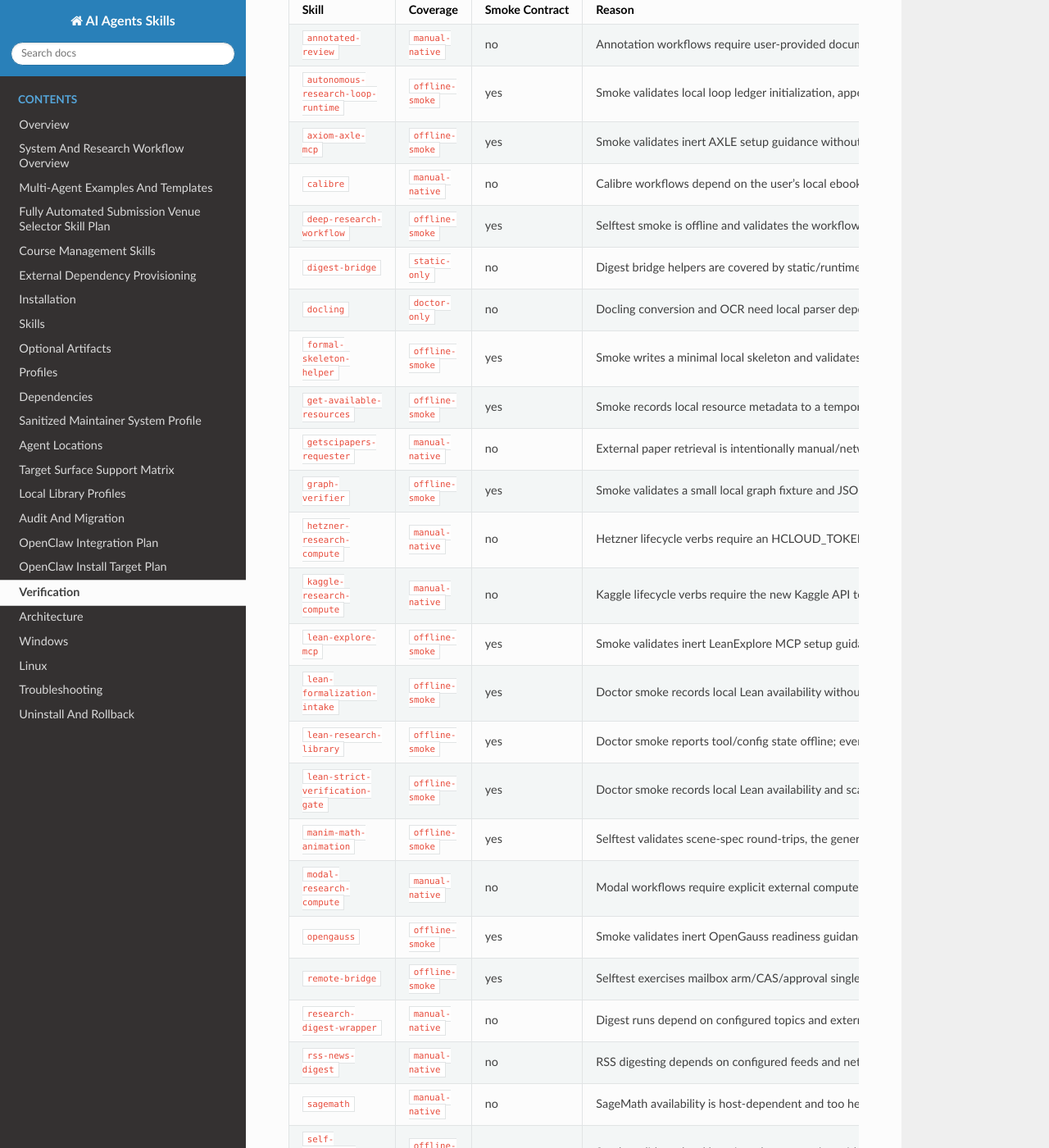
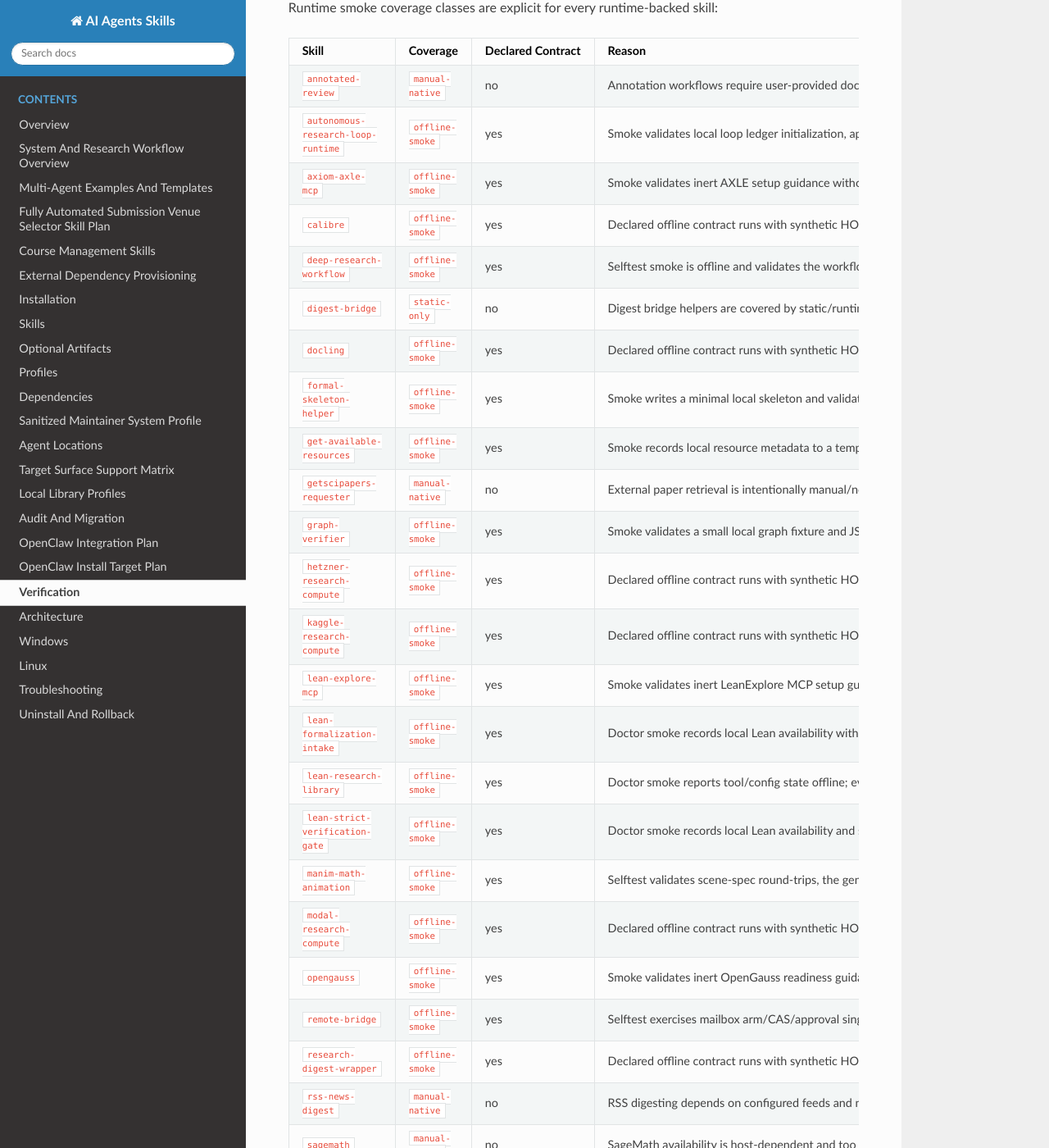
Before and after one commit to hoanganhduc/ai-agents-skills, a Sphinx documentation site: the page built from docs/source/verification.md, in a window 1280 px wide and 1400 px high, scrolled down 4010 px. Shown: the whole window at 82% size. Built offline with Sphinx 7.4.7 and the Read the Docs theme 3.1.0, drawn with Linux system fonts in a browser that asks for light colours; some of the changed text lies outside the part shown.

Commit message:
docs: regenerate verification coverage after contract integration
Count declared offline, functional and live contracts consistently in the generated coverage table.

Co-Authored-By: OpenAI Codex <noreply@openai.com>

````diff
--- a/docs/source/verification.md
+++ b/docs/source/verification.md
@@ -178,30 +178,30 @@ harness.
 
 Runtime smoke coverage classes are explicit for every runtime-backed skill:
 
-| Skill | Coverage | Smoke Contract | Reason |
+| Skill | Coverage | Declared Contract | Reason |
 |---|---|---|---|
 | `annotated-review` | `manual-native` | no | Annotation workflows require user-provided documents and optional local tooling; no safe generic offline smoke is declared. |
 | `autonomous-research-loop-runtime` | `offline-smoke` | yes | Smoke validates local loop ledger initialization, append, validation, and status without network, package installs, provider CLIs, config writes, or subagent spawning. The headless driver checks additionally require a host that can contain a primary process, and report themselves as skipped where it cannot. |
 | `axiom-axle-mcp` | `offline-smoke` | yes | Smoke validates inert AXLE setup guidance without installing packages or starting services. |
-| `calibre` | `manual-native` | no | Calibre workflows depend on the user's local ebook library and profile selection. |
+| `calibre` | `offline-smoke` | yes | Declared offline contract runs with synthetic HOME; functional and live checks are separate. |
 | `deep-research-workflow` | `offline-smoke` | yes | Selftest smoke is offline and validates the workflow guard contracts. |
 | `digest-bridge` | `static-only` | no | Digest bridge helpers are covered by static/runtime inventory checks; no generic input digest is shipped for smoke. |
-| `docling` | `doctor-only` | no | Docling conversion and OCR need local parser dependencies and documents; use the doctor path for environment checks. |
+| `docling` | `offline-smoke` | yes | Declared offline contract runs with synthetic HOME; functional and live checks are separate. |
 | `formal-skeleton-helper` | `offline-smoke` | yes | Smoke writes a minimal local skeleton and validates JSON output without network or secrets. |
 | `get-available-resources` | `offline-smoke` | yes | Smoke records local resource metadata to a temporary file without network or secrets. |
 | `getscipapers-requester` | `manual-native` | no | External paper retrieval is intentionally manual/network-gated and has no generic offline smoke. |
 | `graph-verifier` | `offline-smoke` | yes | Smoke validates a small local graph fixture and JSON result without network. |
-| `hetzner-research-compute` | `manual-native` | no | Hetzner lifecycle verbs require an HCLOUD_TOKEN and provision paid servers; they are not safe for generic offline smoke. The offline dry-run and guard paths are covered by tests/test_hetzner_research_compute.py. |
-| `kaggle-research-compute` | `manual-native` | no | Kaggle lifecycle verbs require the new Kaggle API token (KAGGLE_API_TOKEN or ~/.kaggle/access_token) and push real kernels; per Kaggle ToS no live call is made in the build. The offline dry-run, resume-loop, fan-out, and guard paths are covered by tests/test_kaggle_research_compute.py (all kaggle CLI calls and the kagglehub-validate hook mocked). |
+| `hetzner-research-compute` | `offline-smoke` | yes | Declared offline contract runs with synthetic HOME; functional and live checks are separate. |
+| `kaggle-research-compute` | `offline-smoke` | yes | Declared offline contract runs with synthetic HOME; functional and live checks are separate. |
 | `lean-explore-mcp` | `offline-smoke` | yes | Smoke validates inert LeanExplore MCP setup guidance without installing packages, starting services, or calling live APIs. |
 | `lean-formalization-intake` | `offline-smoke` | yes | Doctor smoke records local Lean availability without installing dependencies. |
 | `lean-research-library` | `offline-smoke` | yes | Doctor smoke reports tool/config state offline; every network verb is marked and excluded from smoke. |
 | `lean-strict-verification-gate` | `offline-smoke` | yes | Doctor smoke records local Lean availability and scanner status without installing dependencies. |
 | `manim-math-animation` | `offline-smoke` | yes | Selftest validates scene-spec round-trips, the generated Manim source (Write/MathTex/TransformMatchingTex/emphasis), and the manim/ffmpeg argv builders with no network, package install, Manim, LaTeX, or ffmpeg. |
-| `modal-research-compute` | `manual-native` | no | Modal workflows require explicit external compute credentials and are not safe for generic offline smoke. |
+| `modal-research-compute` | `offline-smoke` | yes | Declared offline contract runs with synthetic HOME; functional and live checks are separate. |
 | `opengauss` | `offline-smoke` | yes | Smoke validates inert OpenGauss readiness guidance without installing OpenGauss, starting gauss, or calling backends. Full install/session is manual-native. |
 | `remote-bridge` | `offline-smoke` | yes | Selftest exercises mailbox arm/CAS/approval single-use, inbox claim/consume, /aas parser boundaries, and in-memory config redaction without network, path synchronization, or real-secret discovery; installed legacy sync/publisher names are inert revocation stubs. |
-| `research-digest-wrapper` | `manual-native` | no | Digest runs depend on configured topics and external feeds; no generic offline smoke is declared. |
+| `research-digest-wrapper` | `offline-smoke` | yes | Declared offline contract runs with synthetic HOME; functional and live checks are separate. |
 | `rss-news-digest` | `manual-native` | no | RSS digesting depends on configured feeds and network access. |
 | `sagemath` | `manual-native` | no | SageMath availability is host-dependent and too heavy for default offline CI smoke. |
 | `self-improving-agent` | `offline-smoke` | yes | Smoke validates local learning-plan generation without network, package installs, or config writes. |
@@ -211,8 +211,8 @@ Runtime smoke coverage classes are explicit for every runtime-backed skill:
 | `tikz-draw` | `manual-native` | no | TikZ workflows depend on TeX toolchains and user-provided figure specs. |
 | `url-to-screenshot-runtime` | `offline-smoke` | yes | Selftest validates the deterministic core (browser-detection candidate order for linux/macos/windows synthetic layouts, SSRF URL-admission gate, CDP command JSON with no --remote-allow-origins flag and a --host-resolver-rules MAP pin, consent-selector list, viewport/full-page arg builders, in-memory blank-output detector, the verify gate on synth golden+blank, and per-OS process-kill strategy selection) with no network, browser launch, or package install. |
 | `venue-ranking-evidence` | `offline-smoke` | yes | Smoke validates local source descriptors and deterministic evidence contracts without network access, browser launch, credentials, or package installation. |
-| `vnthuquan` | `manual-native` | no | Vietnam Thu Quan discovery/download flows are network and library-profile gated. |
-| `zotero` | `manual-native` | no | Zotero workflows depend on the user's local library, profile, and optional cloud credentials. |
+| `vnthuquan` | `offline-smoke` | yes | Declared offline contract runs with synthetic HOME; functional and live checks are separate. |
+| `zotero` | `venv-smoke` | yes | Declared functional contracts require the admitted skill Python venv. |
 
 ```bash
 make runtime-smoke
````
Also changed, not shown: other parts of docs/source/verification.md (+1 -1 lines), docs/verification.md (+10 -10 lines), 1 other file.
